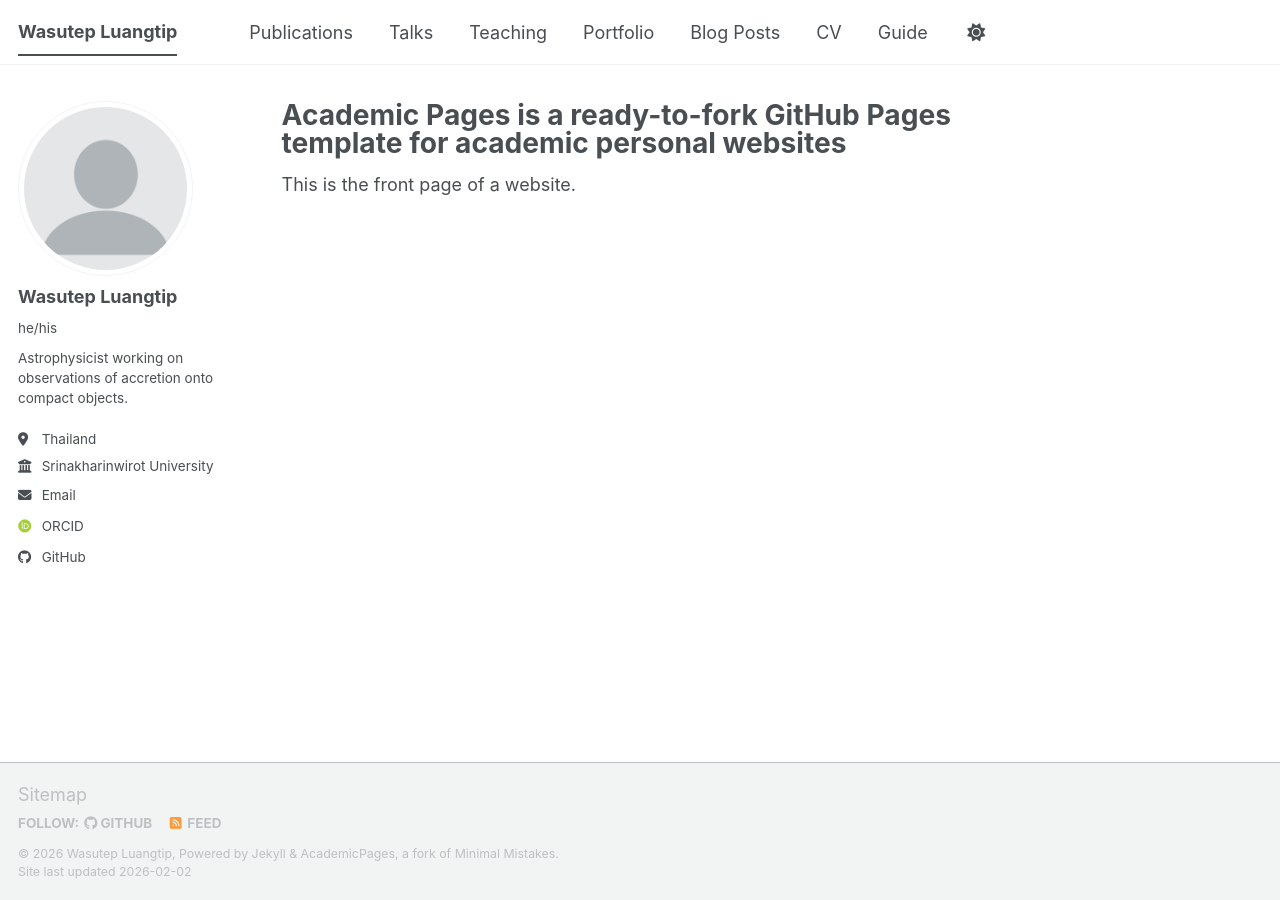
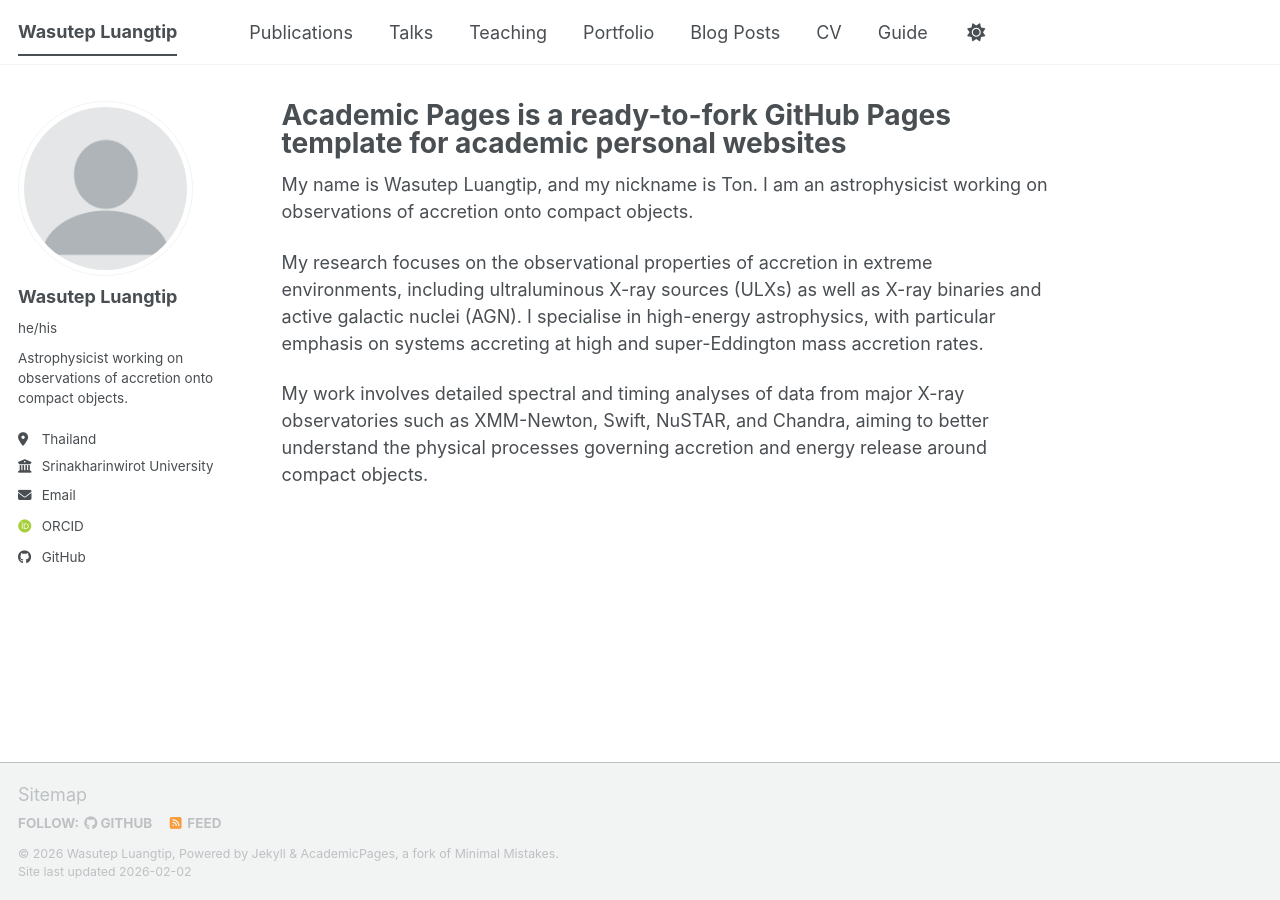
Before and after one commit to wluangtip/wluangtip.github.io, a Jekyll site: the page built from _pages/about.md, in a window 1280 px wide. Built offline with Jekyll 4.4.1, drawn with Linux system fonts in a browser that asks for light colours; some web fonts are replaced; a script bundle is joined from its source files by our own code; library files that are not in the unit come from our copies.

Commit message:
Update about.md

```diff
--- a/_pages/about.md
+++ b/_pages/about.md
@@ -7,4 +7,8 @@ redirect_from:
   - /about.html
 ---
 
-This is the front page of a website.
+My name is Wasutep Luangtip, and my nickname is Ton. I am an astrophysicist working on observations of accretion onto compact objects.
+
+My research focuses on the observational properties of accretion in extreme environments, including ultraluminous X-ray sources (ULXs) as well as X-ray binaries and active galactic nuclei (AGN). I specialise in high-energy astrophysics, with particular emphasis on systems accreting at high and super-Eddington mass accretion rates.
+
+My work involves detailed spectral and timing analyses of data from major X-ray observatories such as XMM-Newton, Swift, NuSTAR, and Chandra, aiming to better understand the physical processes governing accretion and energy release around compact objects.
```
